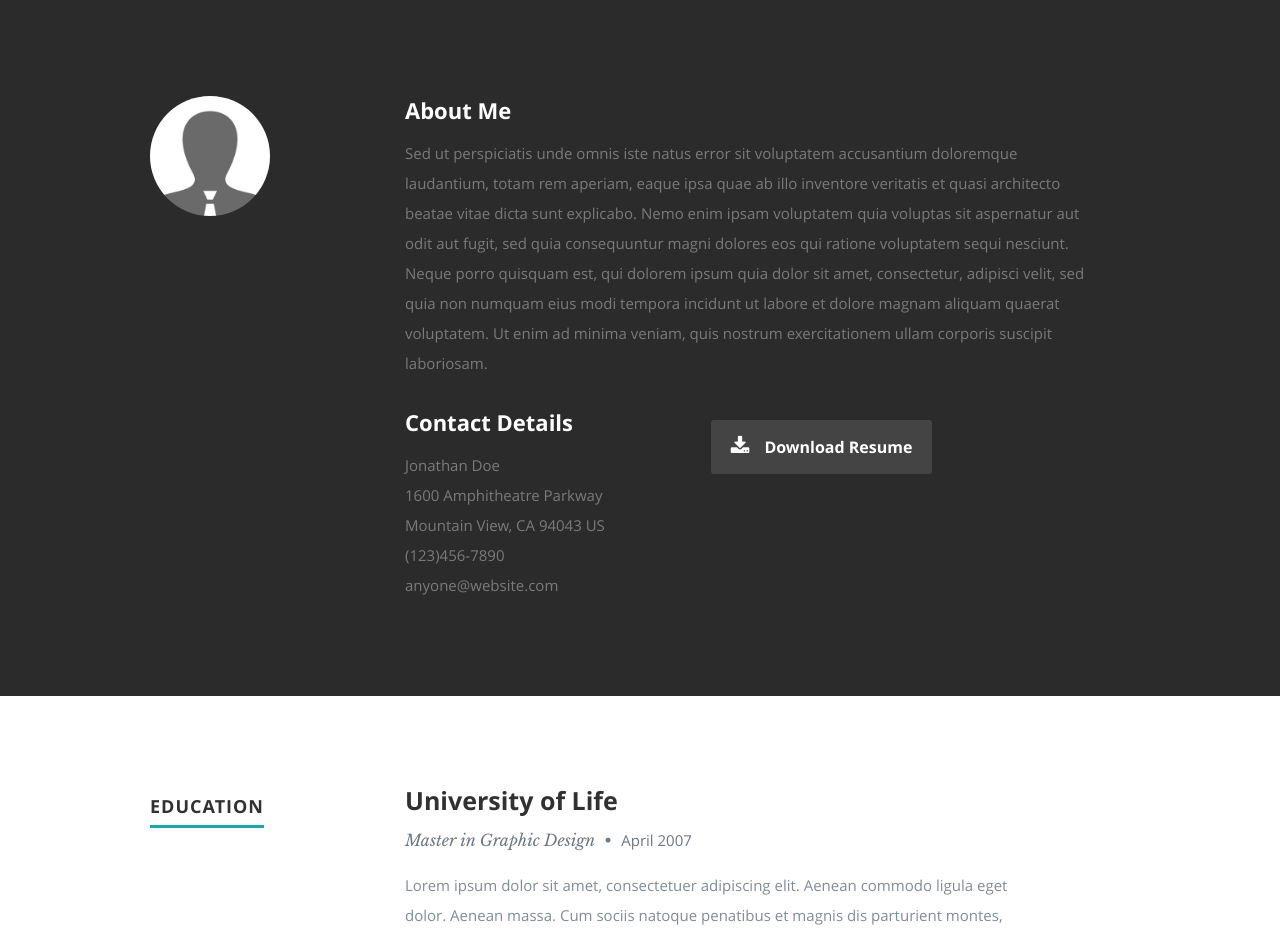
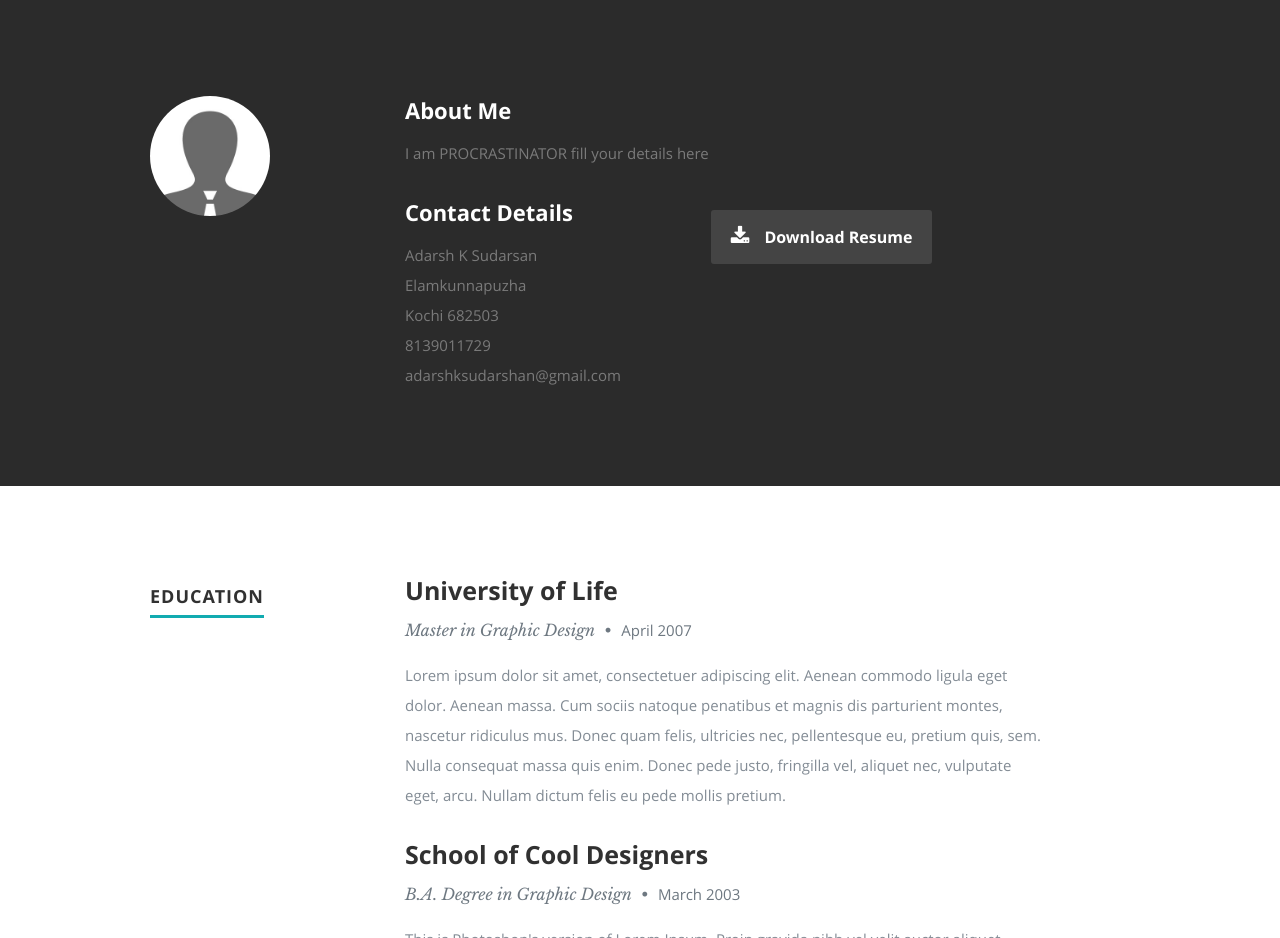
Before and after one commit to adarshksudarsan/adarshksudarsan.github.io, a plain HTML site: page index.html in a window 1280 px wide. Shown: the part 800-1738 px from the top of the page. Drawn offline with nearby package versions, Linux system fonts and the light colour scheme.

Commit message:
Update index.html

```diff
--- a/index.html
+++ b/index.html
@@ -7,7 +7,7 @@
    <!--- Basic Page Needs
    ================================================== -->
    <meta charset="utf-8">
-	<title>Ceevee - Free Responsive HTML5/CSS3 Template</title>
+	<title>The Quest</title>
 	<meta name="description" content="">
 	<meta name="author" content="">
 
@@ -96,12 +96,8 @@
 
             <h2>About Me</h2>
 
-            <p>Sed ut perspiciatis unde omnis iste natus error sit voluptatem accusantium doloremque laudantium, totam rem aperiam,
-            eaque ipsa quae ab illo inventore veritatis et quasi architecto beatae vitae dicta sunt explicabo. Nemo enim ipsam
-            voluptatem quia voluptas sit aspernatur aut odit aut fugit, sed quia consequuntur magni dolores eos qui ratione
-            voluptatem sequi nesciunt. Neque porro quisquam est, qui dolorem ipsum quia dolor sit amet, consectetur, adipisci velit,
-            sed quia non numquam eius modi tempora incidunt ut labore et dolore magnam aliquam quaerat voluptatem.
-            Ut enim ad minima veniam, quis nostrum exercitationem ullam corporis suscipit laboriosam.
+            <p>I am PROCRASTINATOR
+		    fill your details here
             </p>
 
             <div class="row">
@@ -110,12 +106,12 @@
 
                   <h2>Contact Details</h2>
                   <p class="address">
-						   <span>Jonathan Doe</span><br>
-						   <span>1600 Amphitheatre Parkway<br>
-						         Mountain View, CA 94043 US
+						   <span>Adarsh K Sudarsan</span><br>
+						   <span>Elamkunnapuzha <br>
+						         Kochi 682503
                      </span><br>
-						   <span>(123)456-7890</span><br>
-                     <span>anyone@website.com</span>
+						   <span>8139011729</span><br>
+                     <span>adarshksudarshan@gmail.com</span>
 					   </p>
 
                </div>
```
